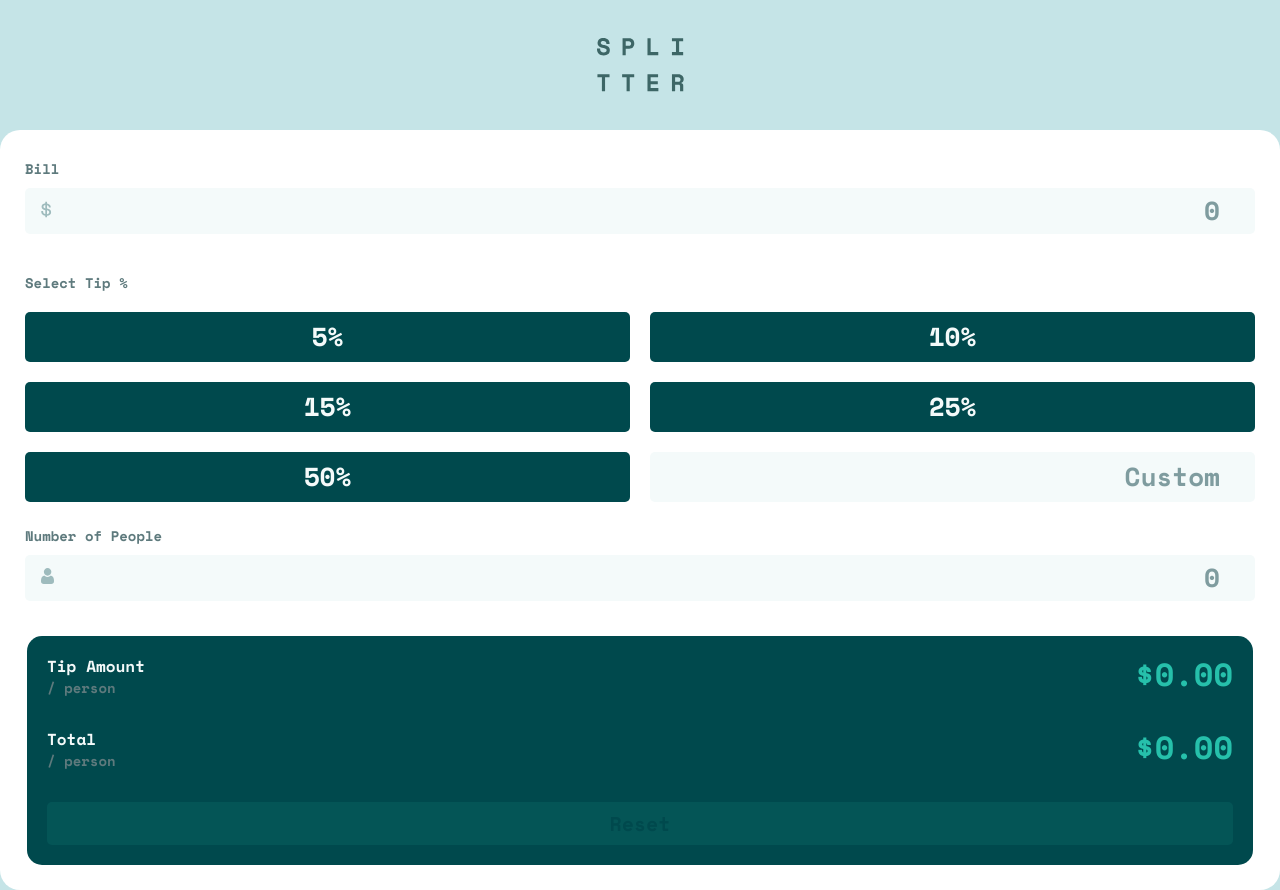
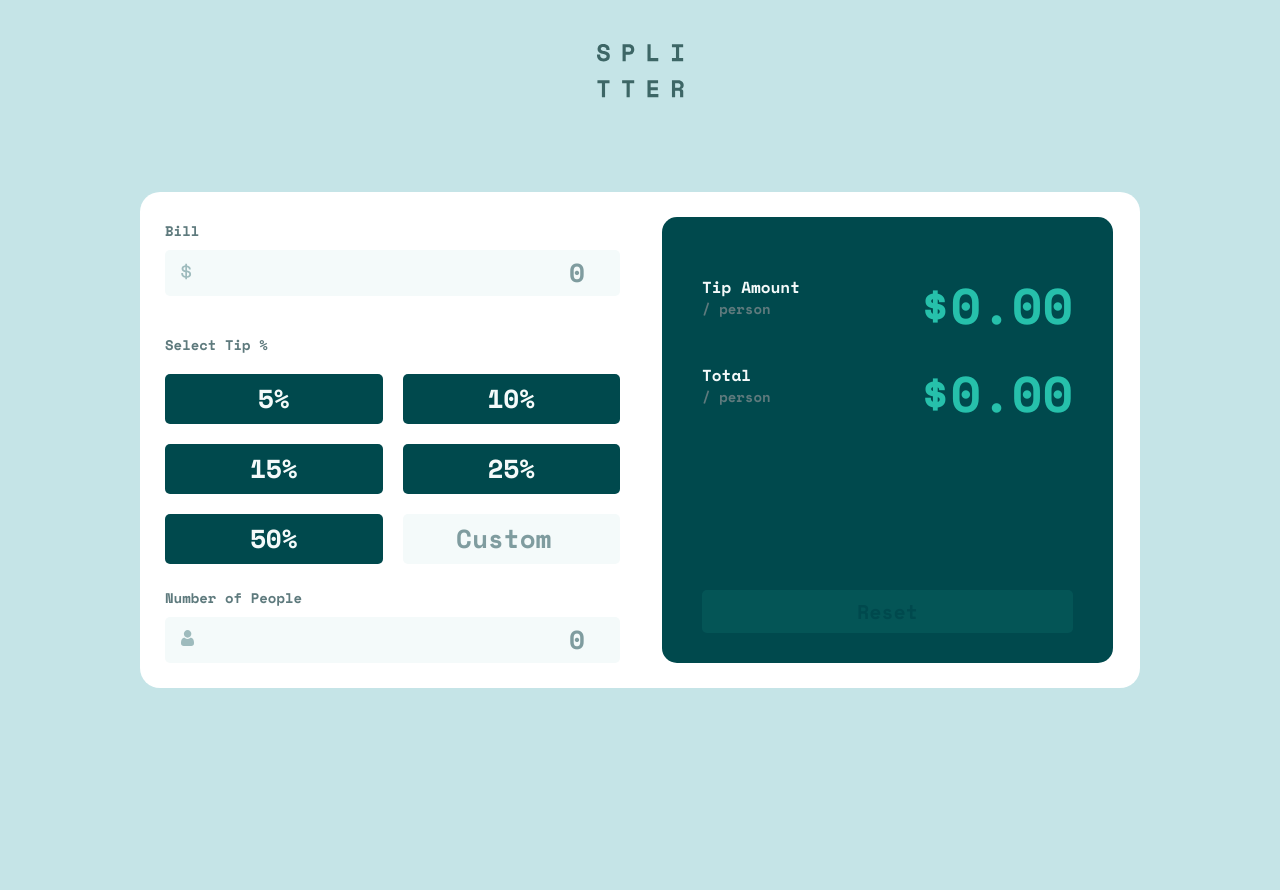
Before and after one commit to shakthi2003gh/tip-calculator-app-main, a plain HTML site: page index.html in a window 1280 px wide. After the commit the page ends 800 px from the top, so only its background shows below. Drawn offline with nearby package versions, Linux system fonts and the light colour scheme.

Commit message:
Creaded desktop design .

```diff
--- a/index.html
+++ b/index.html
@@ -46,17 +46,13 @@
             <span>50%</span>
           </label>
 
-          <!-- TODO: what to learn -->
-          <label for="tip-custom">
-            <!-- <input type="radio" value="custom" name="tip" id="tip-custom" /> -->
           <input
             type="number"
-              id="tip-cstom"
+            id="custom"
             min="0"
             max="100"
             placeholder="Custom"
           />
-          </label>
         </div>
 
         <label for="people">Number of People</label>
--- a/styles/styles.css
+++ b/styles/styles.css
@@ -39,6 +39,10 @@ input {
   font-size: 2.6rem;
   text-align: end;
   color: var(--color-input-bg);
+}
+
+#custom::placeholder {
+  text-align: center;
 }
 
 .calculator > label {
@@ -87,7 +91,7 @@ input[type="number"] {
 }
 
 input[type="radio"] {
-  visibility: hidden;
+  display: none;
 }
 
 #bill,
@@ -138,7 +142,8 @@ input[type="radio"]:checked + span {
 
 /* Result */
 .result {
-  display: grid;
+  display: flex;
+  flex-direction: column;
   gap: 3rem;
   padding: 2rem;
   border: none;
@@ -151,6 +156,7 @@ input[type="radio"]:checked + span {
 .tip-amount,
 .total {
   display: flex;
+  height: fit-content;
   justify-content: space-between;
 }
 
@@ -169,7 +175,6 @@ input[type="radio"]:checked + span {
 }
 
 button[type="reset"] {
-  align-self: end;
   outline: none;
   border: none;
   padding: 1rem;
@@ -179,3 +184,34 @@ button[type="reset"] {
   background-color: var(--color-highlight);
   filter: opacity(0.1);
 }
+
+@media screen and (min-width: 700px) {
+  body {
+    background-position: 50% 6.5%;
+  }
+
+  form {
+    max-width: 1000px;
+    margin: 5rem auto;
+    margin-top: 15%;
+    display: grid;
+    gap: 4rem;
+    grid-template-columns: repeat(2, 1fr);
+  }
+
+  #people {
+    margin-bottom: 0;
+  }
+
+  .result {
+    padding: 6rem 4rem 3rem;
+  }
+
+  .amount {
+    font-size: 5rem;
+  }
+
+  button[type="reset"] {
+    margin-top: auto;
+  }
+}
```
Lines whose indentation alone changed are shown as unchanged.
